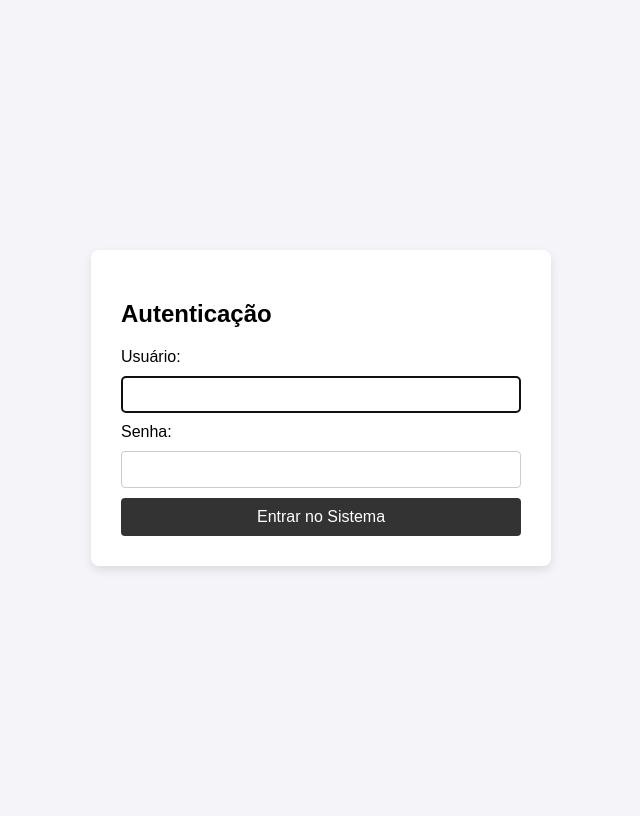
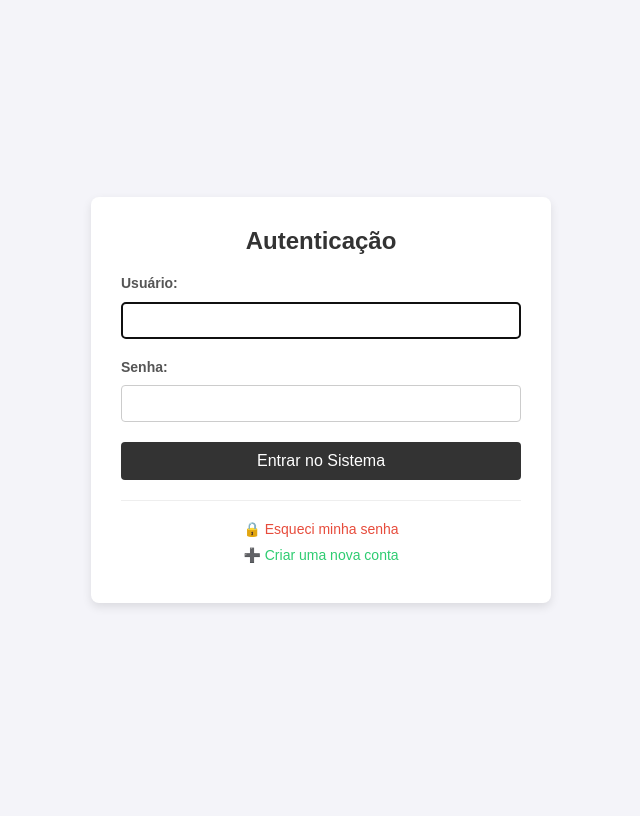
Before and after one commit to Bolt4g0n/teste1, a Django app: page /login/ in a window 1280 px wide. Shown: the whole page, without its empty margins (319-959 px from the left). After the commit the page ends 607 px from the top, so only its background shows below. Run offline with Django 5.2, Linux system fonts and the light colour scheme.

Commit message:
Remove restricao de login no cadastro e melhora layout da tela inicial

```diff
--- a/meu_site/core/templates/core/login.html
+++ b/meu_site/core/templates/core/login.html
@@ -5,23 +5,29 @@
     <meta name="viewport" content="width=device-width, initial-scale=1.0">
     <title>Acesso Seguro</title>
     <style>
-        body { font-family: Arial, sans-serif; display: flex; justify-content: center; align-items: center; height: 100vh; background-color: #f4f4f9; }
+        body { font-family: Arial, sans-serif; display: flex; justify-content: center; align-items: center; height: 100vh; background-color: #f4f4f9; margin: 0; }
         .login-box { background: #fff; padding: 30px; border-radius: 8px; box-shadow: 0 4px 10px rgba(0,0,0,0.1); width: 100%; max-width: 400px; }
-        .error { color: #d9534f; background: #fdf7f7; padding: 10px; border-radius: 5px; margin-bottom: 15px; font-size: 14px; }
+        .error { color: #d9534f; background: #fdf7f7; padding: 10px; border-radius: 5px; margin-bottom: 15px; font-size: 14px; border: 1px solid #f5c6cb; }
         input { width: 100%; padding: 10px; margin: 10px 0; border: 1px solid #ccc; border-radius: 4px; box-sizing: border-box; }
-        button { width: 100%; padding: 10px; background: #333; color: white; border: none; border-radius: 4px; cursor: pointer; font-size: 16px; }
+        button { width: 100%; padding: 10px; background: #333; color: white; border: none; border-radius: 4px; cursor: pointer; font-size: 16px; margin-top: 10px; transition: background 0.3s; }
         button:hover { background: #555; }
+        .links-container { text-align: center; margin-top: 20px; }
+        .links-container a { text-decoration: none; font-size: 14px; display: block; margin-bottom: 10px; transition: opacity 0.3s; }
+        .links-container a:hover { opacity: 0.7; }
+        .link-reset { color: #e74c3c; }
+        .link-create { color: #2ecc71; }
+        hr { margin: 20px 0; border: 0; border-top: 1px solid #eee; }
     </style>
 </head>
 <body>
 
     <div class="login-box">
-        <h2>Autenticação</h2>
+        <h2 style="text-align: center; color: #333; margin-top: 0;">Autenticação</h2>
 
         {% if messages %}
             <div class="error">
                 {% for message in messages %}
-                    {{ message }}
+                    {{ message }}<br>
                 {% endfor %}
             </div>
         {% endif %}
@@ -29,14 +35,26 @@
         <form method="POST">
             {% csrf_token %}
 
-            <label for="id_username">Usuário:</label>
+            <label for="id_username" style="color: #555; font-size: 14px; font-weight: bold;">Usuário:</label>
             {{ form.username }}
 
-            <label for="id_password">Senha:</label>
+            <label for="id_password" style="color: #555; font-size: 14px; font-weight: bold; display: block; margin-top: 10px;">Senha:</label>
             {{ form.password }}
 
             <button type="submit">Entrar no Sistema</button>
         </form>
+
+        <hr>
+
+        <div class="links-container">
+            <a href="{% url 'password_reset' %}" class="link-reset">
+                🔒 Esqueci minha senha
+            </a>
+
+            <a href="{% url 'criar_usuario' %}" class="link-create">
+                ➕ Criar uma nova conta
+            </a>
+        </div>
     </div>
 
 </body>
--- a/meu_site/core/views.py
+++ b/meu_site/core/views.py
@@ -49,14 +49,17 @@ def fazer_logout(request):
 def home(request):
     return render(request, 'core/home.html')
 
-@login_required(login_url='/login/')
+
+# --- VIEW LIVRE (CRIAÇÃO DE USUÁRIO) ---
+# Tiramos o @login_required daqui de cima para permitir cadastro aberto!
+
 def criar_usuario(request):
     if request.method == 'POST':
         form = UserCreationForm(request.POST)
         if form.is_valid():
             form.save() # Salva com hash PBKDF2 e Salt automaticamente
-            messages.success(request, "Novo usuário criado com sucesso!")
-            return redirect('home')
+            messages.success(request, "Novo usuário criado com sucesso! Faça seu login.")
+            return redirect('tela_login') # Agora redireciona para o login em vez da home
         else:
             messages.error(request, "Erro ao criar usuário. Verifique os dados.")
     else:
```
Also changed, not shown: meu_site/db.sqlite3.
